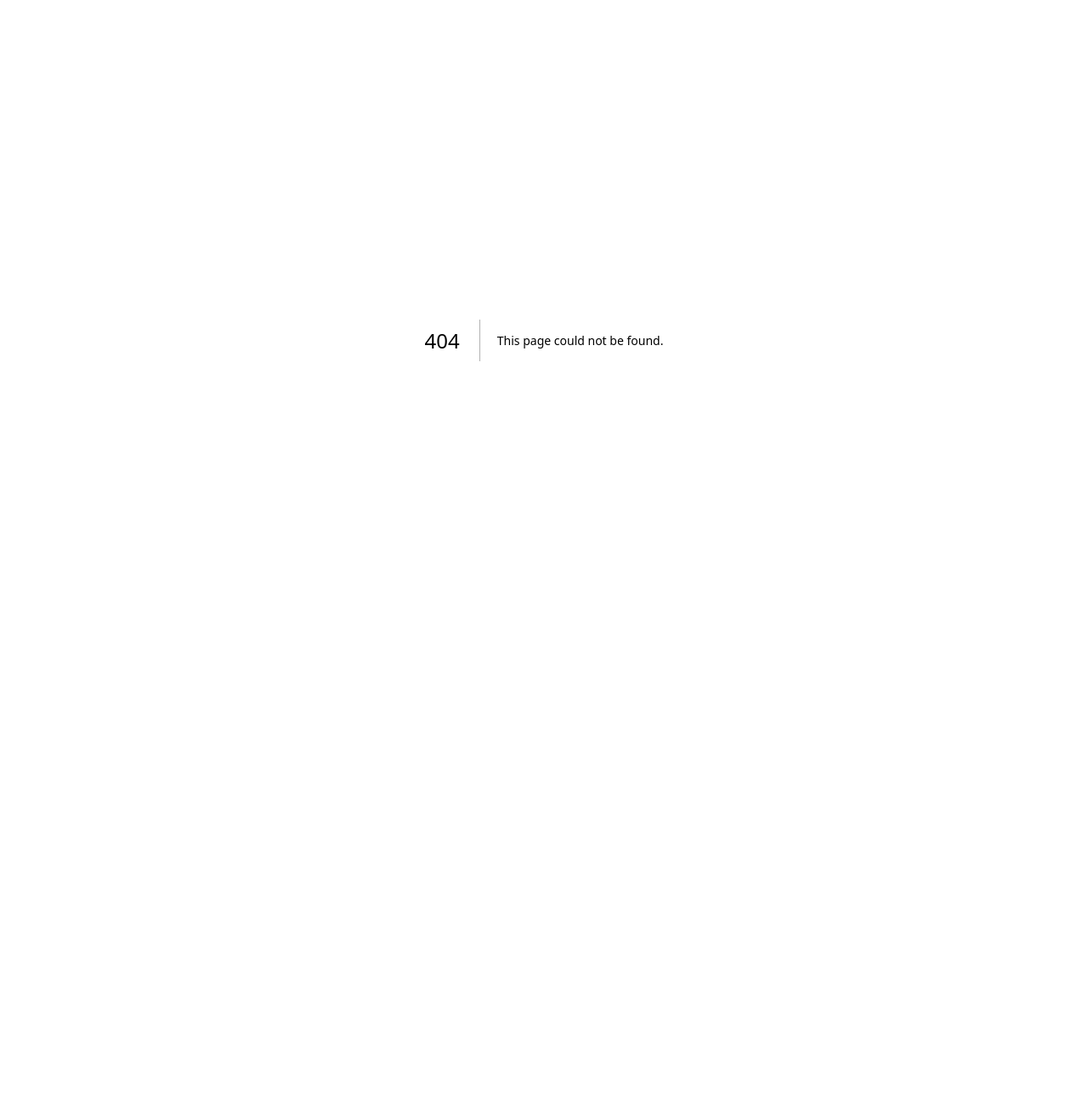
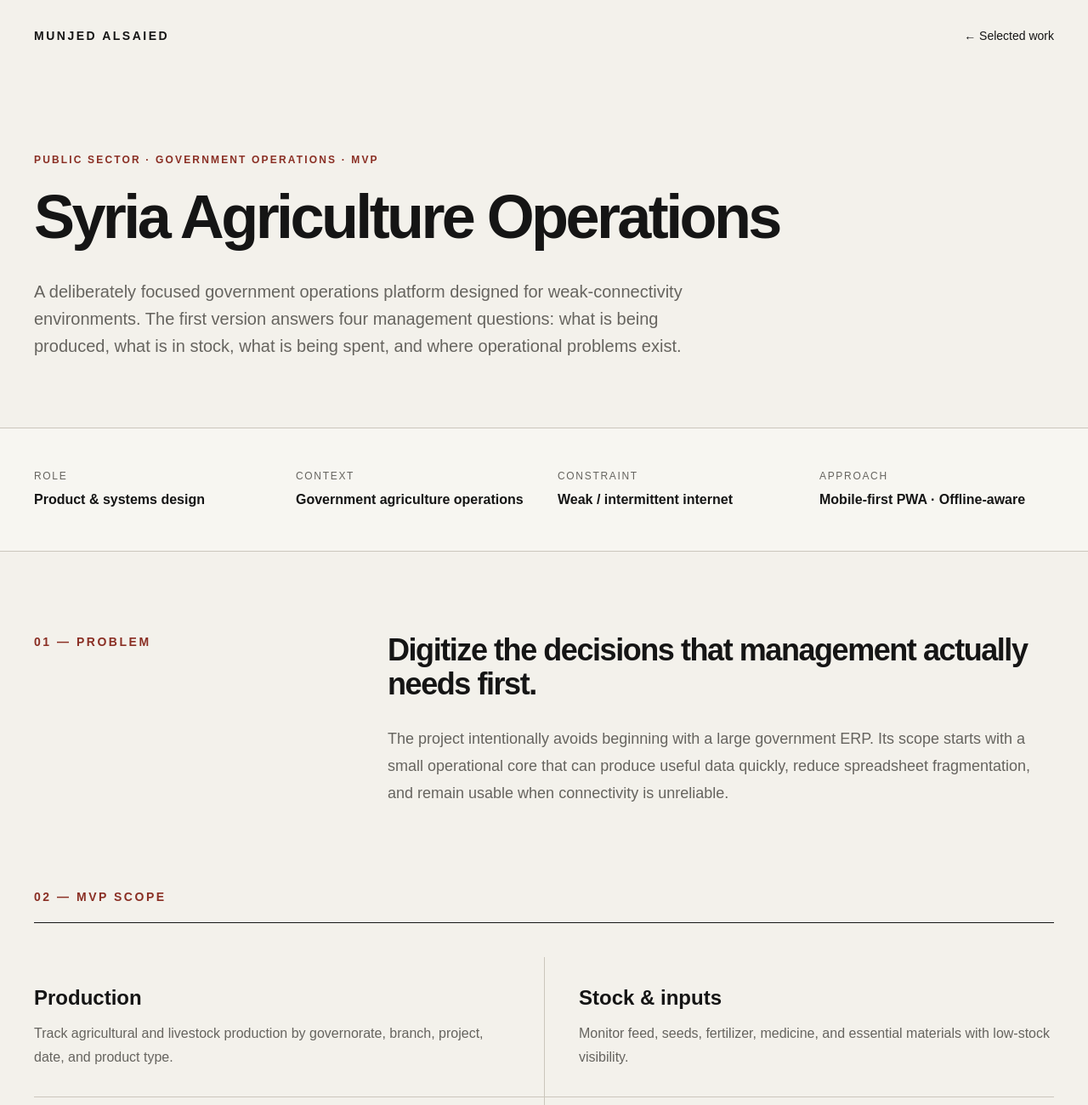
Before and after one commit to munjed80/munjed-portfolio, a Next.js app: page /work/syria-agriculture in a window 1280 px wide. Before the commit this address had no page. Shown: the top 1300 px of the page at 85% size. Before the commit the page ends 800 px from the top, so only its background shows below. Built offline with nearby package versions, Linux system fonts and the light colour scheme.

Commit message:
feat: add Syria Agriculture case study

```diff
--- /dev/null
+++ b/app/work/syria-agriculture/page.tsx
@@ -0,0 +1,146 @@
+export const metadata = {
+  title: "Syria Agriculture Operations — Munjed Alsaied",
+  description:
+    "Case study for an offline-aware government agriculture operations MVP focused on production, stock, expenses, tasks, and management reporting.",
+};
+
+const modules = [
+  ["Production", "Track agricultural and livestock production by governorate, branch, project, date, and product type."],
+  ["Stock & inputs", "Monitor feed, seeds, fertilizer, medicine, and essential materials with low-stock visibility."],
+  ["Expenses", "Capture essential operating expenses by branch, project, activity, and category."],
+  ["Tasks & reporting", "Assign work, record problems and progress, and generate printable PDF/Excel management reports."],
+];
+
+export default function SyriaAgricultureCaseStudy() {
+  return (
+    <main>
+      <header className="mx-auto flex max-w-7xl items-center justify-between px-6 py-8 lg:px-10">
+        <a href="/" className="text-sm font-bold tracking-[0.18em]">MUNJED ALSAIED</a>
+        <a href="/#work" className="text-sm text-[var(--muted)]">← Selected work</a>
+      </header>
+
+      <section className="mx-auto max-w-7xl px-6 pb-20 pt-16 lg:px-10 lg:pt-24">
+        <p className="mb-6 text-xs font-semibold uppercase tracking-[0.18em] text-[var(--accent)]">
+          Public Sector · Government Operations · MVP
+        </p>
+        <h1 className="max-w-5xl text-5xl font-semibold leading-[0.98] tracking-[-0.05em] sm:text-7xl">
+          Syria Agriculture Operations
+        </h1>
+        <p className="mt-9 max-w-3xl text-xl leading-8 text-[var(--muted)]">
+          A deliberately focused government operations platform designed for weak-connectivity environments. The first version answers four management questions: what is being produced, what is in stock, what is being spent, and where operational problems exist.
+        </p>
+      </section>
+
+      <section className="border-y border-[var(--line)] bg-white/30">
+        <div className="mx-auto grid max-w-7xl gap-8 px-6 py-12 md:grid-cols-4 lg:px-10">
+          {[
+            ["Role", "Product & systems design"],
+            ["Context", "Government agriculture operations"],
+            ["Constraint", "Weak / intermittent internet"],
+            ["Approach", "Mobile-first PWA · Offline-aware"],
+          ].map(([label, value]) => (
+            <div key={label}>
+              <p className="text-xs uppercase tracking-[0.14em] text-[var(--muted)]">{label}</p>
+              <p className="mt-2 font-semibold">{value}</p>
+            </div>
+          ))}
+        </div>
+      </section>
+
+      <section className="mx-auto grid max-w-7xl gap-12 px-6 py-24 lg:grid-cols-12 lg:px-10">
+        <div className="lg:col-span-4">
+          <p className="text-sm font-semibold uppercase tracking-[0.18em] text-[var(--accent)]">01 — Problem</p>
+        </div>
+        <div className="lg:col-span-8">
+          <h2 className="max-w-4xl text-4xl font-semibold tracking-[-0.04em]">Digitize the decisions that management actually needs first.</h2>
+          <p className="mt-7 max-w-3xl text-lg leading-8 text-[var(--muted)]">
+            The project intentionally avoids beginning with a large government ERP. Its scope starts with a small operational core that can produce useful data quickly, reduce spreadsheet fragmentation, and remain usable when connectivity is unreliable.
+          </p>
+        </div>
+      </section>
+
+      <section className="mx-auto max-w-7xl px-6 pb-24 lg:px-10">
+        <div className="mb-10 border-b border-[var(--foreground)] pb-5">
+          <p className="text-sm font-semibold uppercase tracking-[0.18em] text-[var(--accent)]">02 — MVP scope</p>
+        </div>
+        <div className="grid gap-0 md:grid-cols-2">
+          {modules.map(([title, description]) => (
+            <article key={title} className="border-b border-[var(--line)] py-8 md:odd:pr-10 md:even:border-l md:even:pl-10">
+              <h3 className="text-2xl font-semibold">{title}</h3>
+              <p className="mt-3 max-w-xl leading-7 text-[var(--muted)]">{description}</p>
+            </article>
+          ))}
+        </div>
+      </section>
+
+      <section className="bg-[var(--foreground)] text-[var(--background)]">
+        <div className="mx-auto grid max-w-7xl gap-12 px-6 py-24 lg:grid-cols-12 lg:px-10">
+          <div className="lg:col-span-4">
+            <p className="text-sm uppercase tracking-[0.18em] text-neutral-400">03 — Architecture</p>
+          </div>
+          <div className="lg:col-span-8">
+            <h2 className="text-4xl font-semibold tracking-[-0.04em]">Simple architecture, chosen for deployment reality.</h2>
+            <div className="mt-10 grid gap-8 sm:grid-cols-2">
+              <div>
+                <p className="text-sm text-neutral-400">Frontend</p>
+                <p className="mt-2 text-lg">React · Vite · TypeScript · Tailwind · PWA · IndexedDB</p>
+              </div>
+              <div>
+                <p className="text-sm text-neutral-400">Backend & data</p>
+                <p className="mt-2 text-lg">FastAPI · PostgreSQL · SQLAlchemy · JWT · RBAC</p>
+              </div>
+              <div>
+                <p className="text-sm text-neutral-400">Reporting</p>
+                <p className="mt-2 text-lg">PDF and Excel exports for operational management</p>
+              </div>
+              <div>
+                <p className="text-sm text-neutral-400">Deliberately deferred</p>
+                <p className="mt-2 text-lg">Native mobile, edge servers, Redis, MQTT, CouchDB, cross-ministry integrations</p>
+              </div>
+            </div>
+          </div>
+        </div>
+      </section>
+
+      <section className="mx-auto grid max-w-7xl gap-12 px-6 py-24 lg:grid-cols-12 lg:px-10">
+        <div className="lg:col-span-4">
+          <p className="text-sm font-semibold uppercase tracking-[0.18em] text-[var(--accent)]">04 — Product decisions</p>
+        </div>
+        <div className="lg:col-span-8">
+          <div className="space-y-9">
+            <div>
+              <h3 className="text-2xl font-semibold">Offline-aware before feature-heavy</h3>
+              <p className="mt-3 max-w-3xl leading-7 text-[var(--muted)]">The system is shaped around real connectivity limits. Local persistence and later synchronization are more important than adding secondary enterprise modules early.</p>
+            </div>
+            <div>
+              <h3 className="text-2xl font-semibold">Every screen should support a management decision</h3>
+              <p className="mt-3 max-w-3xl leading-7 text-[var(--muted)]">The design principle is operational clarity: production, stock, cost, task progress, and problems must be visible without excessive complexity.</p>
+            </div>
+            <div>
+              <h3 className="text-2xl font-semibold">RBAC and auditability from the beginning</h3>
+              <p className="mt-3 max-w-3xl leading-7 text-[var(--muted)]">Public-sector systems need clear responsibility boundaries and traceable actions even when the first release is intentionally small.</p>
+            </div>
+          </div>
+        </div>
+      </section>
+
+      <section className="border-t border-[var(--line)]">
+        <div className="mx-auto grid max-w-7xl gap-8 px-6 py-16 md:grid-cols-2 lg:px-10">
+          <div>
+            <p className="text-xs uppercase tracking-[0.14em] text-[var(--muted)]">Current status</p>
+            <p className="mt-3 text-xl font-semibold">Government MVP / structured implementation foundation</p>
+          </div>
+          <div>
+            <p className="text-xs uppercase tracking-[0.14em] text-[var(--muted)]">Publication boundary</p>
+            <p className="mt-3 leading-7 text-[var(--muted)]">The portfolio presents the product model, architecture, and operational rationale only. Internal government data, credentials, deployment details, and sensitive workflows are not published.</p>
+          </div>
+        </div>
+      </section>
+
+      <footer className="mx-auto flex max-w-7xl items-center justify-between px-6 py-10 text-sm text-[var(--muted)] lg:px-10">
+        <a href="/">Munjed Alsaied</a>
+        <a href="/#work">Selected work ↑</a>
+      </footer>
+    </main>
+  );
+}
```
